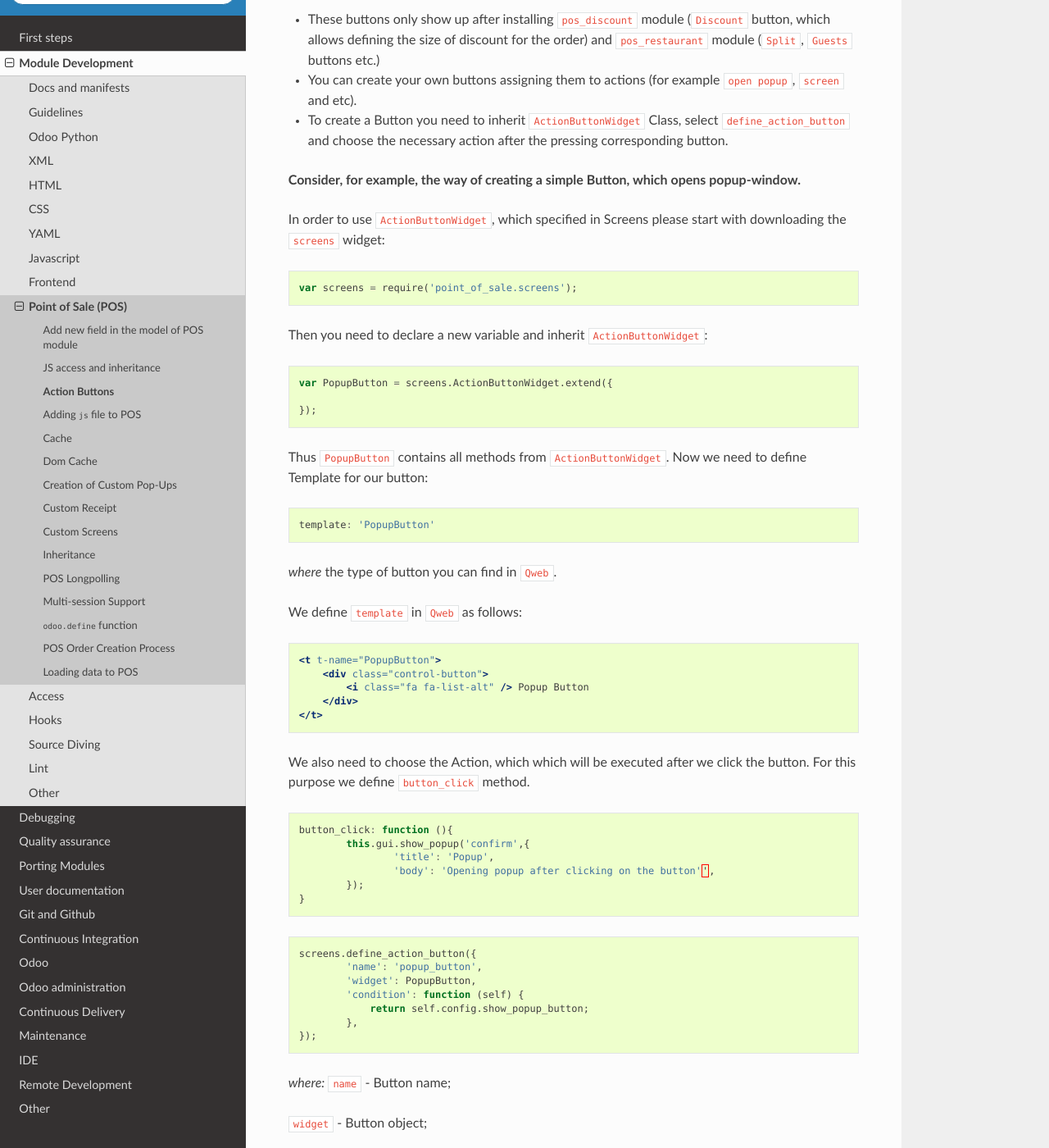
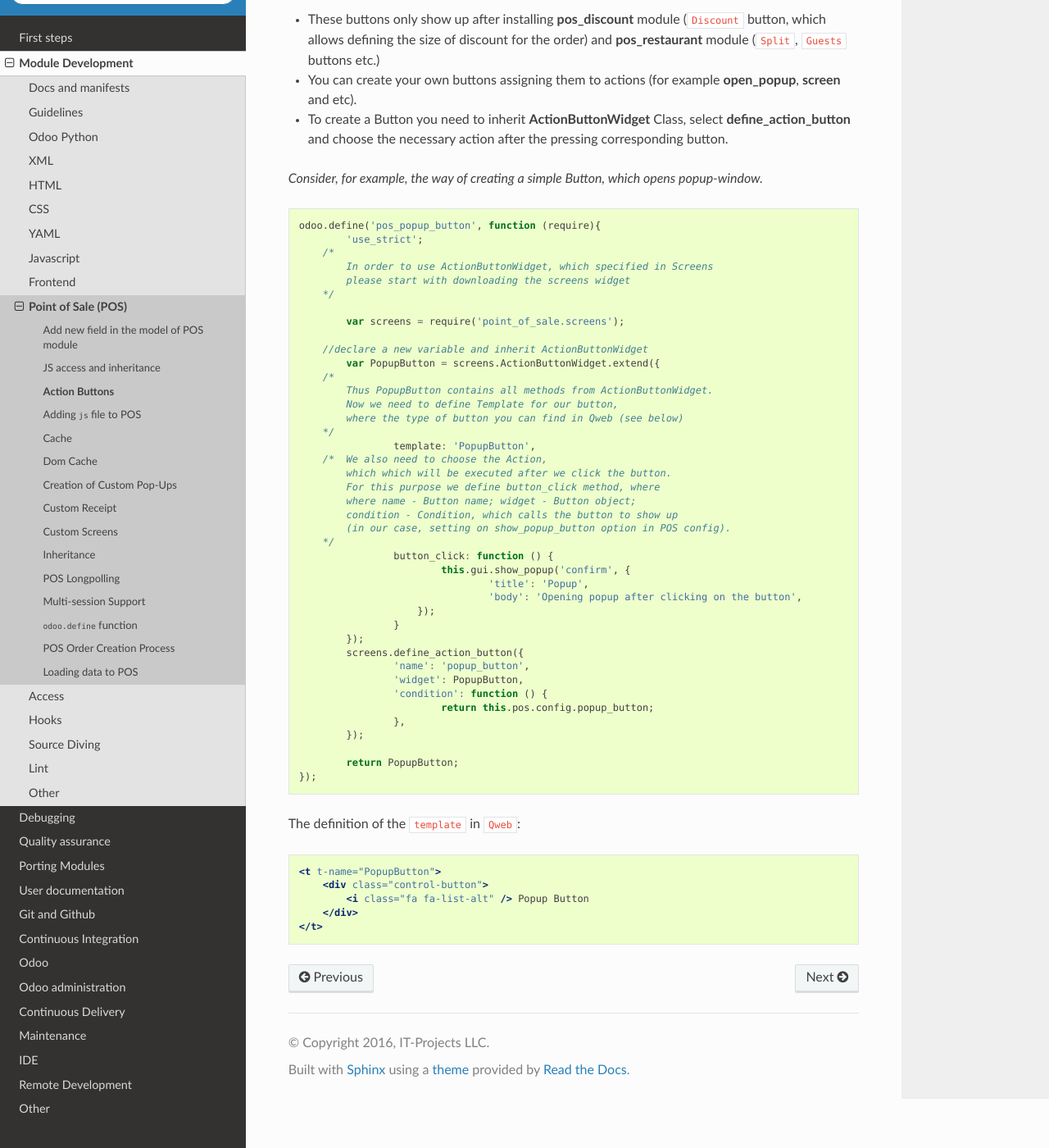
Before and after one commit to itpp-labs/odoo-development, a Sphinx documentation site: the page built from docs/dev/pos/action_buttons.rst, in a window 1280 px wide and 1400 px high, scrolled down 197 px. Shown: the whole window at 82% size. Built offline with Sphinx 7.4.7 and the Read the Docs theme 2.0.0, drawn with Linux system fonts in a browser that asks for light colours; some of the changed text lies outside the part shown.

Commit message:
:cherries: text manipulations

```diff
--- a/docs/dev/pos/action_buttons.rst
+++ b/docs/dev/pos/action_buttons.rst
@@ -2,94 +2,49 @@
  Action Buttons
 ================
 
-In POS module buttons above ``numpad`` are called ``Action Buttons``.
+In POS module buttons above **numpad** are called ``Action Buttons``.
 
-* These buttons only show up after installing ``pos_discount`` module (``Discount`` button, which allows defining the size of discount for the order) and ``pos_restaurant`` module (``Split``, ``Guests`` buttons etc.)
+* These buttons only show up after installing **pos_discount** module (``Discount`` button, which allows defining the size of discount for the order) and **pos_restaurant** module (``Split``, ``Guests`` buttons etc.)
 
-* You can create your own buttons assigning them to actions (for example ``open popup``, ``screen`` and etc).
+* You can create your own buttons assigning them to actions (for example **open_popup**, **screen** and etc).
 
-* To create a Button you need to inherit ``ActionButtonWidget`` Class, select ``define_action_button`` and choose the necessary action after the pressing corresponding button.
+* To create a Button you need to inherit **ActionButtonWidget** Class, select **define_action_button** and choose the necessary action after the pressing corresponding button.
 
-**Consider, for example, the way of creating a simple Button, which opens popup-window.**
-
-In order to use ``ActionButtonWidget``, which specified in Screens please start with downloading the ``screens`` widget:
-
-.. code-block:: js
-
-    var screens = require('point_of_sale.screens');
-
-Then you need to declare a new variable and inherit ``ActionButtonWidget``:
-
-.. code-block:: js
-
-    var PopupButton = screens.ActionButtonWidget.extend({
-
-    });
-
-Thus ``PopupButton`` contains all methods from ``ActionButtonWidget``.
-Now we need to define Template for our button:
-
-.. code-block:: js
-
-    template: 'PopupButton'
-
-*where* the type of button you can find in ``Qweb``.
-
-We define ``template`` in ``Qweb`` as follows:
-
-.. code-block:: XML
-
-    <t t-name="PopupButton">
-        <div class="control-button">
-            <i class="fa fa-list-alt" /> Popup Button
-        </div>
-    </t>
-
-We also need to choose the Action, which which will be executed after we click the button. For this purpose we define ``button_click`` method.
-
-.. code-block:: js
-
-    button_click: function (){
-	    this.gui.show_popup('confirm',{
-		    'title': 'Popup',
-		    'body': 'Opening popup after clicking on the button'',
-	    });
-    }
-
-.. code-block:: js
-
-    screens.define_action_button({
-	    'name': 'popup_button',
-	    'widget': PopupButton,
-	    'condition': function (self) {
-		return self.config.show_popup_button;
-	    },
-    });
-
-*where:* ``name`` - Button name;
-
-``widget`` - Button object;
-
-``condition`` - Condition, which calls the button to show up (in our case, setting on ``show_popup_button`` option in POS config).
-
-**Listing:**
+*Consider, for example, the way of creating a simple Button, which opens popup-window.*
 
 .. code-block:: js
 
     odoo.define('pos_popup_button', function (require){
 	    'use_strict';
+        /*
+            In order to use ActionButtonWidget, which specified in Screens
+            please start with downloading the screens widget
+        */
+
 	    var screens = require('point_of_sale.screens');
 
+        //declare a new variable and inherit ActionButtonWidget
 	    var PopupButton = screens.ActionButtonWidget.extend({
+        /*
+            Thus PopupButton contains all methods from ActionButtonWidget.
+            Now we need to define Template for our button,
+            where the type of button you can find in Qweb (see below)
+        */
 		    template: 'PopupButton',
+        /*  We also need to choose the Action,
+            which which will be executed after we click the button.
+            For this purpose we define button_click method, where
+            where name - Button name; widget - Button object;
+            condition - Condition, which calls the button to show up
+            (in our case, setting on show_popup_button option in POS config).
+        */
 		    button_click: function () {
 			    this.gui.show_popup('confirm', {
 				    'title': 'Popup',
-				    'body': 'Opening popup after clicking on the button'',
+				    'body': 'Opening popup after clicking on the button',
 			});
 		    }
 	    });
-
 	    screens.define_action_button({
 		    'name': 'popup_button',
 		    'widget': PopupButton,
@@ -100,3 +55,13 @@ We also need to choose the Action, which which will be executed after we click t
 
 	    return PopupButton;
     });
+
+The definition of the ``template`` in ``Qweb``:
+
+.. code-block:: XML
+
+    <t t-name="PopupButton">
+        <div class="control-button">
+            <i class="fa fa-list-alt" /> Popup Button
+        </div>
+    </t>
--- a/docs/dev/pos/add_field.rst
+++ b/docs/dev/pos/add_field.rst
@@ -1,7 +1,9 @@
 Add new field in the model of POS module
 ========================================
 
-To add new field in POS modules necessary in models.js override PosModel in the parent models which we take from "point_of_sale.models". For example:
+To add new field in POS modules necessary in models.js override PosModel in the parent models which we take from **point_of_sale.models**.
+
+For example:
 
 .. code-block:: js
 
--- a/docs/dev/pos/adding_js.rst
+++ b/docs/dev/pos/adding_js.rst
@@ -2,7 +2,7 @@
  Adding ``js`` file to POS
 ===========================
 
-Adding ``javascript file`` opens a new set of possibilities in Odoo.
+Adding **javascript file** opens a new set of possibilities in Odoo.
 
 Let take the example of the ``POS Debt & Credit notebook`` `module: <https://github.com/it-projects-llc/pos-addons/blob/15a6853768a888bb7c3fbfd3690ce0cb7537ff3e/pos_debt_notebook/data.xml#L16-L20::>`__
 
--- a/docs/dev/pos/cache.rst
+++ b/docs/dev/pos/cache.rst
@@ -28,7 +28,7 @@ In order to avoid the disappearance of note after updating or downloading POS (b
  Dom Cache
 ===========
 
-**One of the examples of using ``Dom Cache`` is the generation of product list.**
+One of the **examples** of using ``Dom Cache`` is the generation of product list.
 
 This method allows using the browser cache during the next generation of dom elements of templates in POS, therefore, rendering time are decreased.
 
```
